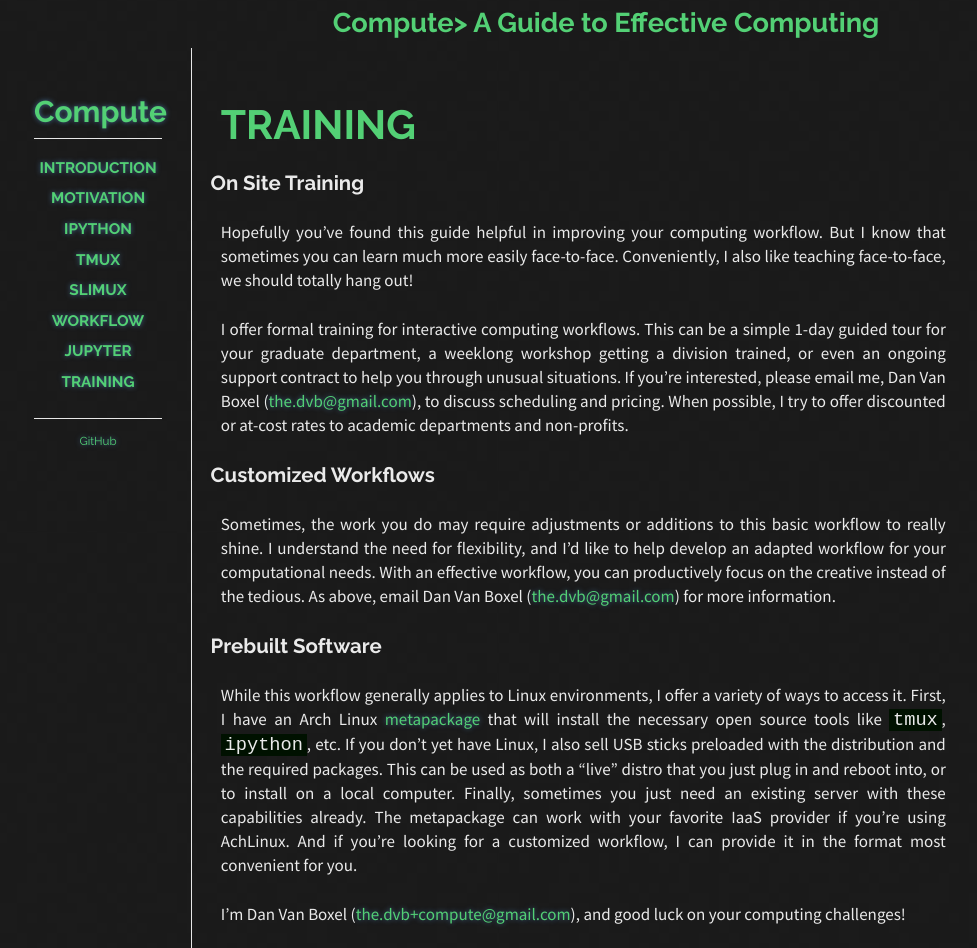
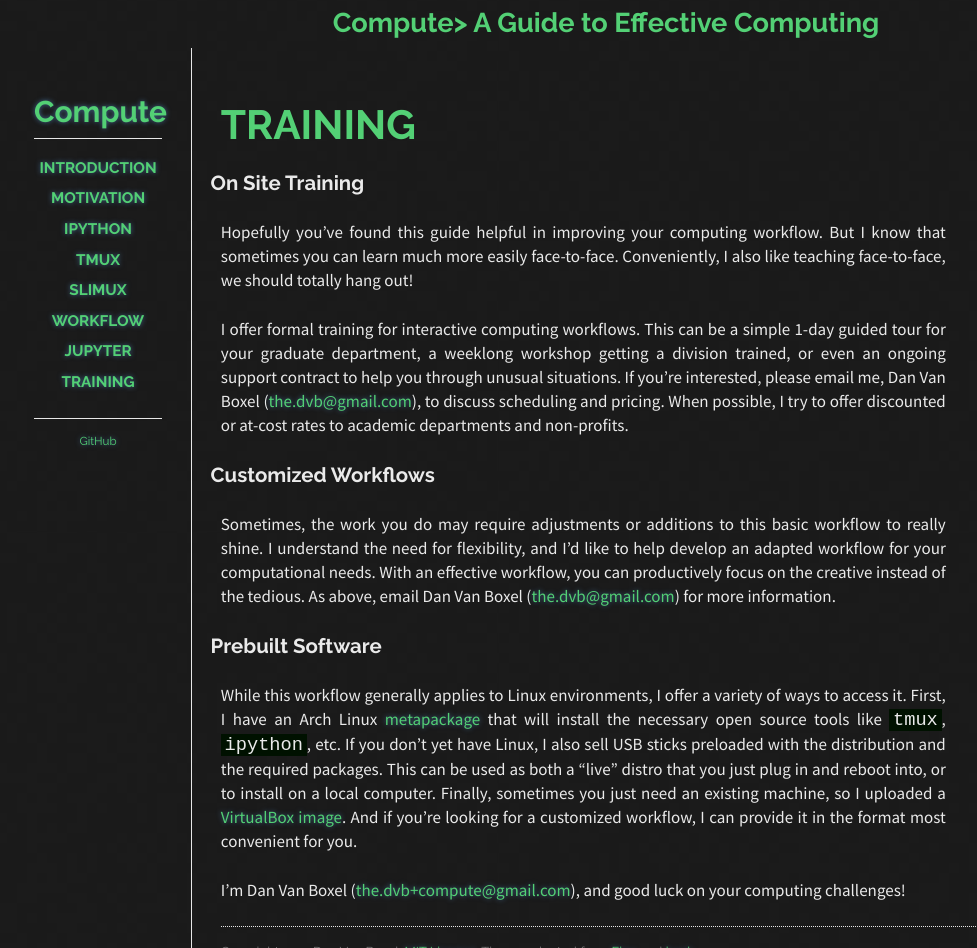
Before and after one commit to dvbuntu/compute, a Jekyll site: the page built from _posts/2030-01-01-training.md, in a window 1280 px wide. Shown: the whole page, without its empty margins (34-1011 px from the left). Built offline with Jekyll 4.4.1, drawn with Linux system fonts in a browser that asks for light colours; Markdown is read by kramdown in place of the engine named in the settings; some of the changed text lies outside the part shown.

Commit message:
Link to VM image.

```diff
--- a/_posts/2030-01-01-training.md
+++ b/_posts/2030-01-01-training.md
@@ -21,6 +21,6 @@ Sometimes, the work you do may require adjustments or additions to this basic wo
 Prebuilt Software
 ---
 
-While this workflow generally applies to Linux environments, I offer a variety of ways to access it.  First, I have an Arch Linux [metapackage](http://github.com/dvbuntu/compute-tools) that will install the necessary open source tools like `tmux`, `ipython`, etc.  If you don't yet have Linux, I also sell USB sticks preloaded with the distribution and the required packages.  This can be used as both a "live" distro that you just plug in and reboot into, or to install on a local computer.  Finally, sometimes you just need an existing server with these capabilities already.  The metapackage can work with your favorite IaaS provider if you're using AchLinux.  And if you're looking for a customized workflow, I can provide it in the format most convenient for you.
+While this workflow generally applies to Linux environments, I offer a variety of ways to access it.  First, I have an Arch Linux [metapackage](http://github.com/dvbuntu/compute-tools) that will install the necessary open source tools like `tmux`, `ipython`, etc.  If you don't yet have Linux, I also sell USB sticks preloaded with the distribution and the required packages.  This can be used as both a "live" distro that you just plug in and reboot into, or to install on a local computer.  Finally, sometimes you just need an existing machine, so I uploaded a [VirtualBox image](https://drive.google.com/file/d/0B0zbVEese408ZTlzUkdqdW84WUU/view?usp=sharing).  And if you're looking for a customized workflow, I can provide it in the format most convenient for you.
 
 I'm Dan Van Boxel (<mailto:the.dvb+compute@gmail.com>), and good luck on your computing challenges!
```
